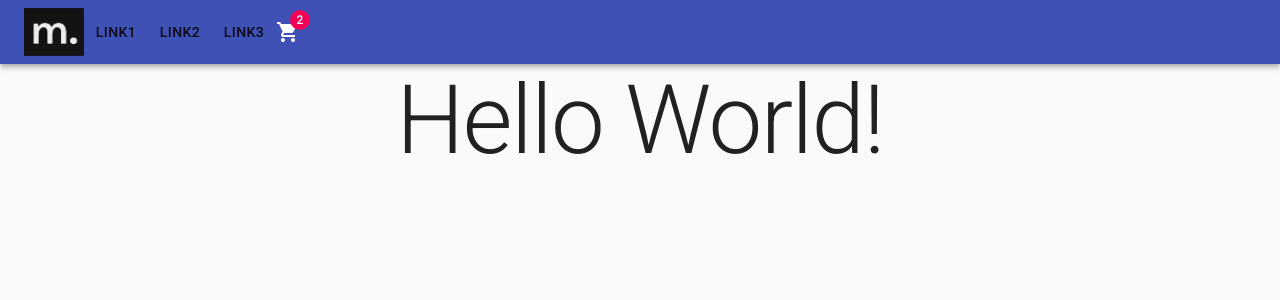
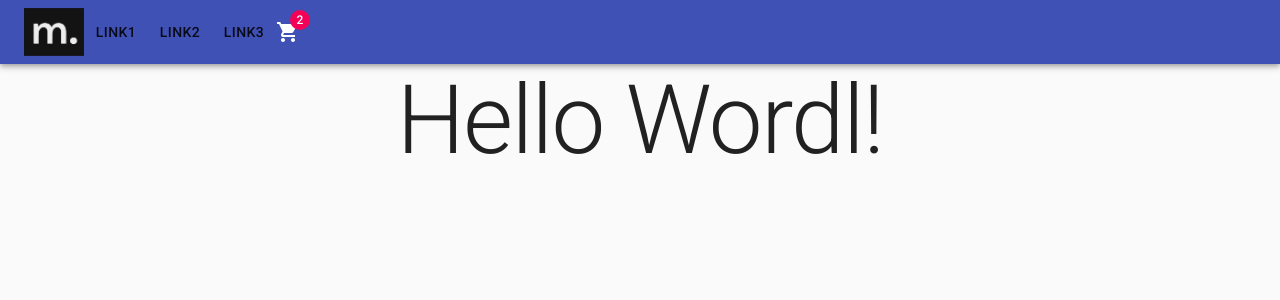
Before and after one commit to rodrigomones/mones-gallery-shop, a React (Create React App) app: page / in a window 1280 px wide. Shown: the top 300 px of the page. Built offline with nearby package versions, Linux system fonts and the light colour scheme.

Commit message:
Add-greeting-clase4

```diff
--- a/src/App.jsx
+++ b/src/App.jsx
@@ -6,7 +6,7 @@ function App() {
   return (
     <div className="App">
       <NavBar />
-      <ItemListContainer />
+      <ItemListContainer greeting={"Hello Wordl!"} />
     </div>
   );
 }
--- a/src/components/ItemListContainer/index.jsx
+++ b/src/components/ItemListContainer/index.jsx
@@ -1,9 +1,9 @@
 import { Typography } from "@material-ui/core";
 
-export const ItemListContainer = () => {
+export const ItemListContainer = (props) => {
   return (
     <>
-      <Typography variant="h1">Hello World!</Typography>
+      <Typography variant="h1">{props.greeting}</Typography>
     </>
   );
 };
```
